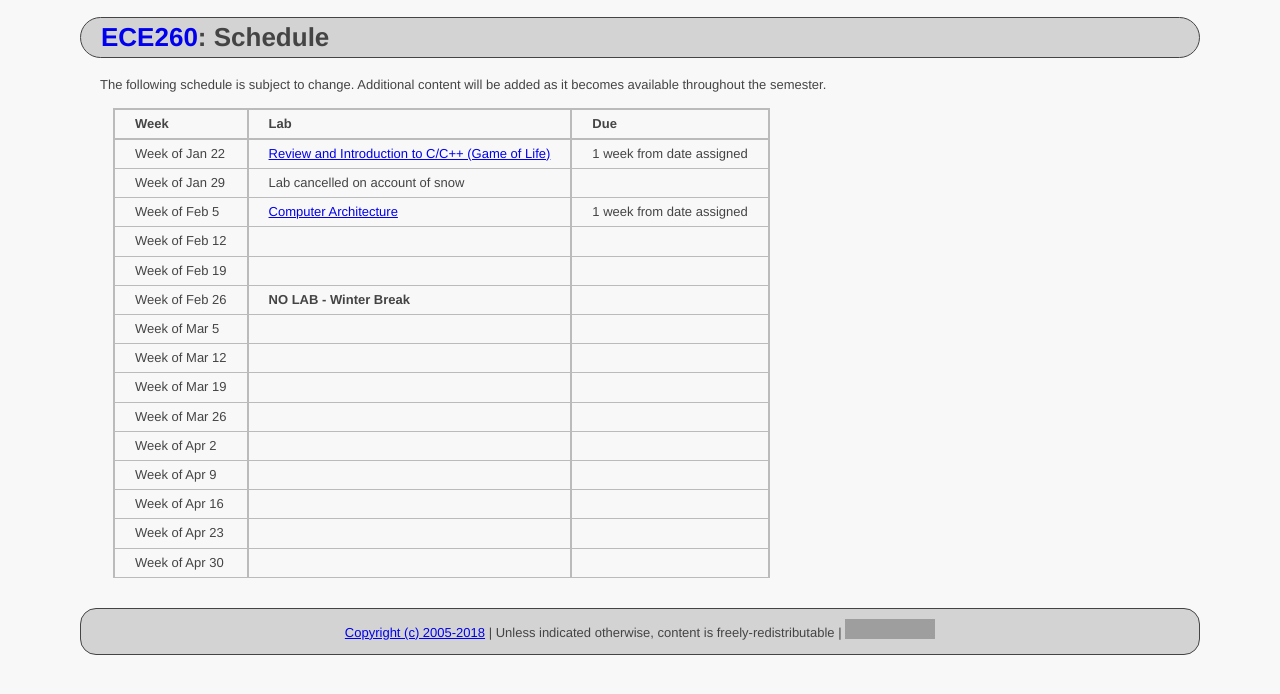
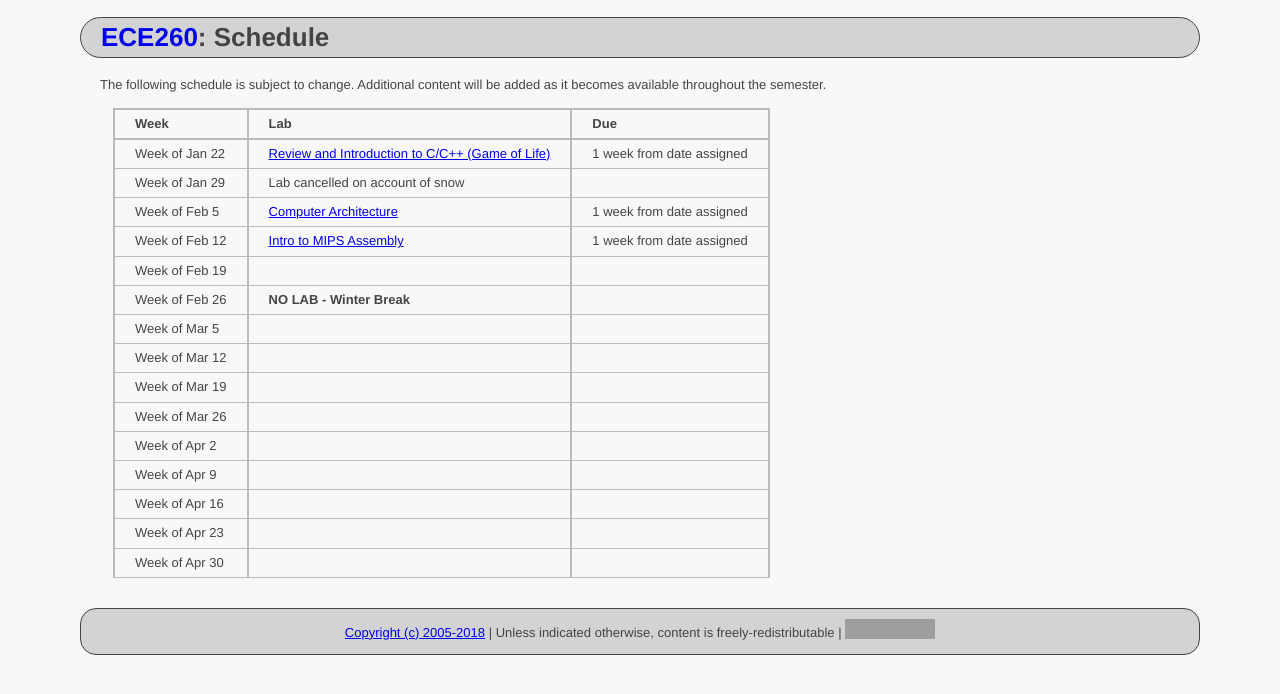
Before and after one commit to ycpcs/ece260-spring2018, a Jekyll site: the page built from schedule_lab.md, in a window 1280 px wide. Shown: the top 694 px of the page. Built offline with Jekyll 4.4.1, drawn with Linux system fonts in a browser that asks for light colours; grey boxes are pictures that could not be loaded.

Commit message:
updated lab03

```diff
--- a/schedule_lab.md
+++ b/schedule_lab.md
@@ -13,7 +13,7 @@ Additional content will be added as it becomes available throughout the semester
 Week of Jan 22 |  [Review and Introduction to C/C++ (Game of Life)](labs/lab01.html)    |  1 week from date assigned
 Week of Jan 29 |  Lab cancelled on account of snow                                      |
 Week of Feb 5  |  [Computer Architecture](labs/lab02.html)                              |  1 week from date assigned
-Week of Feb 12 |                                                                        |
+Week of Feb 12 |  [Intro to MIPS Assembly](labs/lab03.html)                             |  1 week from date assigned
 Week of Feb 19 |                                                                        |
 Week of Feb 26 |  **NO LAB - Winter Break**                                             |
 Week of Mar 5  |                                                                        |
```
